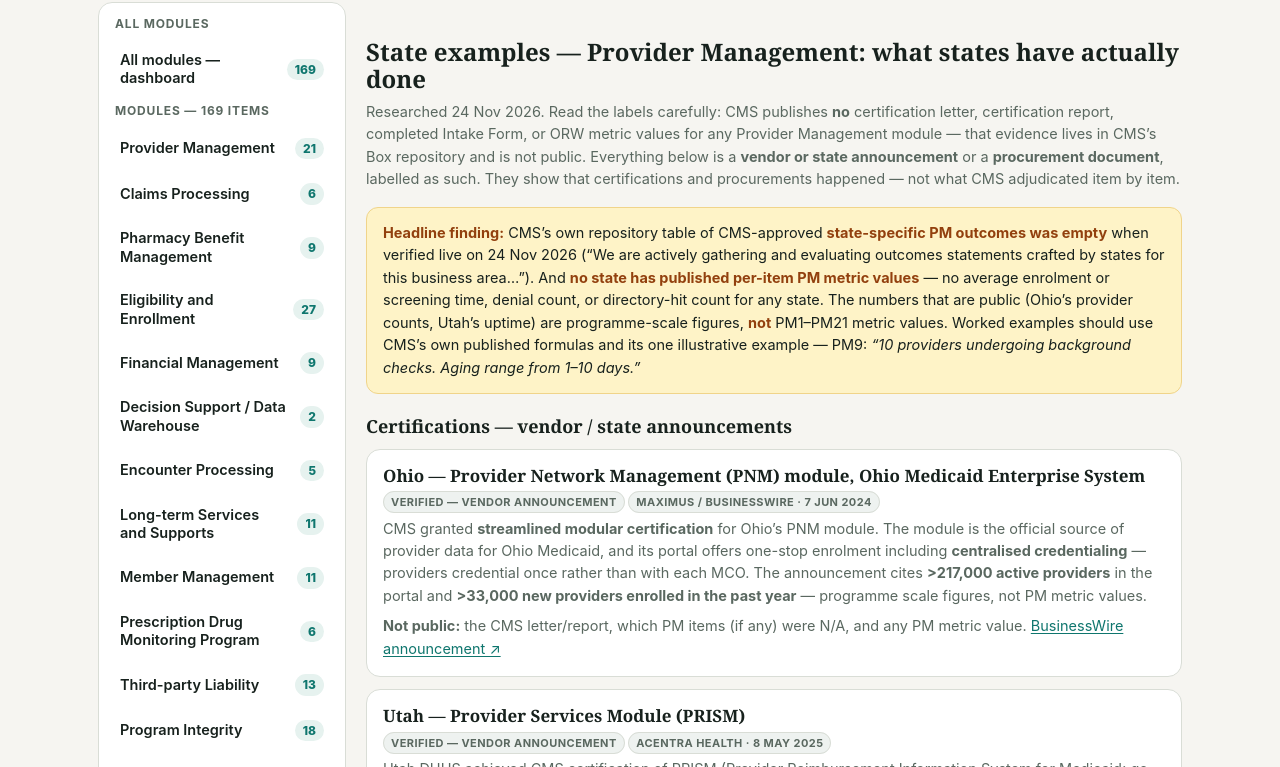
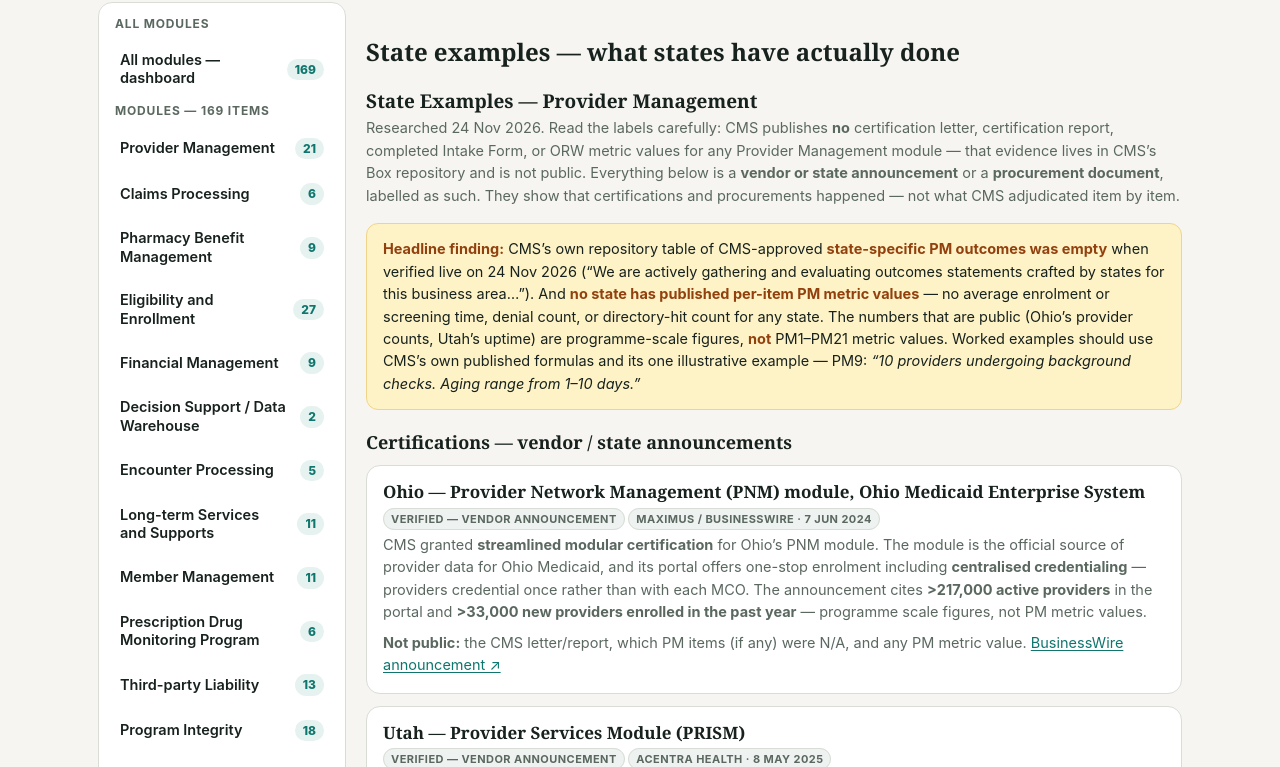
Before and after one commit to tilakboinapally/CMS-SMC-Checklist, a plain HTML site: page index.html in a window 1280 px wide. Both pictures are taken after a click on the button "State examples". Shown: the part 180-947 px from the top of the page. Drawn offline with Linux system fonts and the light colour scheme.

Commit message:
Unify State examples subheadings (HIE plural, PM section heading)

```diff
--- a/index.html
+++ b/index.html
@@ -524,7 +524,8 @@ footer{margin-top:36px;border-top:1px solid var(--line);padding-top:16px;color:v
       </section>
 
       <section class="about-panel" id="panel-about-examples">
-  <h2 id="state-examples" style="margin-top:36px">State examples — Provider Management: what states have actually done</h2>
+  <h2 id="state-examples" style="margin-top:36px">State examples — what states have actually done</h2>
+  <h3 style="font-size:19px;margin:26px 0 4px">State Examples — Provider Management</h3>
   <p style="color:var(--muted);font-size:14.5px;max-width:840px">Researched 24 Nov 2026. Read the labels carefully: CMS publishes <strong>no</strong> certification letter, certification report, completed Intake Form, or ORW metric values for any Provider Management module — that evidence lives in CMS’s Box repository and is not public. Everything below is a <strong>vendor or state announcement</strong> or a <strong>procurement document</strong>, labelled as such. They show that certifications and procurements happened — not what CMS adjudicated item by item.</p>
 
   <div class="callout"><strong>Headline finding:</strong> CMS’s own repository table of CMS-approved <strong>state-specific PM outcomes was empty</strong> when verified live on 24 Nov 2026 (“We are actively gathering and evaluating outcomes statements crafted by states for this business area…”). And <strong>no state has published per-item PM metric values</strong> — no average enrolment or screening time, denial count, or directory-hit count for any state. The numbers that are public (Ohio’s provider counts, Utah’s uptime) are programme-scale figures, <strong>not</strong> PM1–PM21 metric values. Worked examples should use CMS’s own published formulas and its one illustrative example — PM9: <em>“10 providers undergoing background checks. Aging range from 1–10 days.”</em></div>
@@ -695,7 +696,7 @@ footer{margin-top:36px;border-top:1px solid var(--line);padding-top:16px;color:v
           <p>Gainwell’s nine-module Medicaid system in Kansas was the <strong>first fully modular SMC certification</strong>, announced March 7, 2023, with <strong>zero findings</strong>. Program integrity is explicitly listed among the nine modules — but this is a whole-platform certification, not a PI-standalone one. No per-item PI metric values were published. Source: <a href="https://www.gainwelltechnologies.com/resources/news/gainwell-technologies-fully-modular-medicaid-system-enables-kansas-to-achieve-cms-certification/" target="_blank" rel="noopener">Gainwell Technologies ↗</a></p>
         </div>
 
-        <h3 style="font-size:19px;margin:26px 0 4px">State Example — Health Information Exchange</h3>
+        <h3 style="font-size:19px;margin:26px 0 4px">State Examples — Health Information Exchange</h3>
         <div class="card" style="margin:12px 0">
           <h3>Alabama — Alabama One Health Record® (ALOHR)</h3>
           <p style="font-size:13px;color:var(--muted);margin-bottom:6px"><span class="tag">OBC-era (pre-SMC)</span> <span class="tag">CMS-certified Sept 2021</span> <span class="tag">Platform: InterSystems HealthShare</span></p>
```
